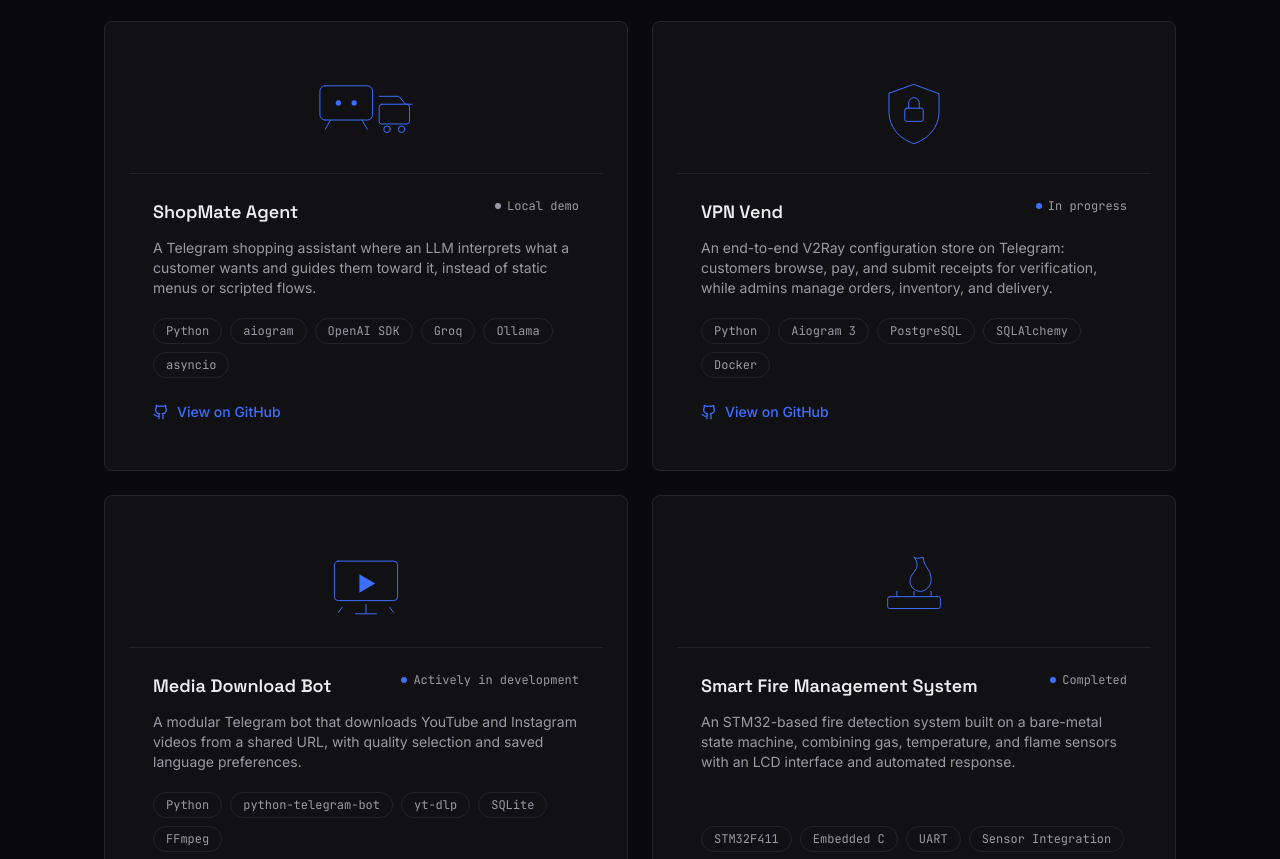
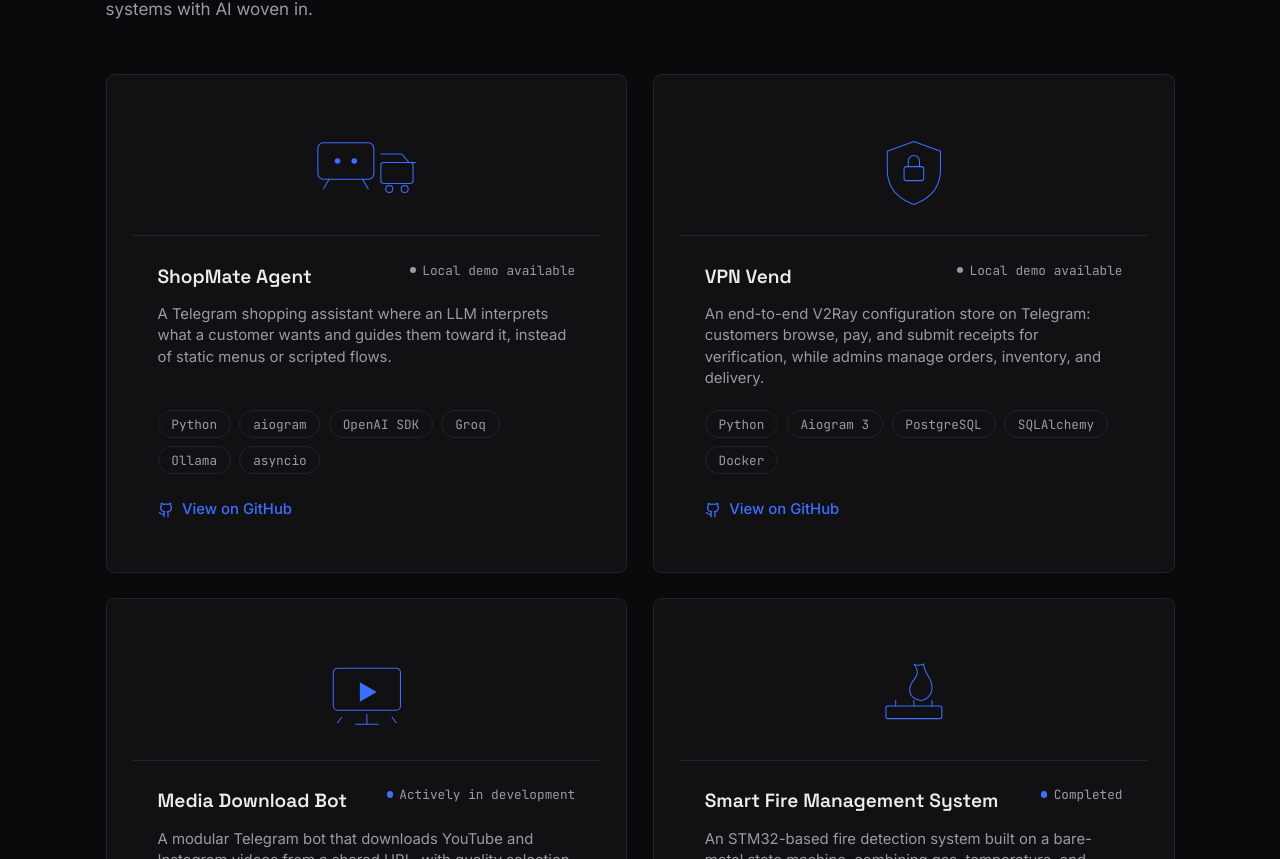
Before and after one commit to TheRealMoeid/portfolio, a Next.js app: page / in a window 1280 px wide. Shown: the part 821-1680 px from the top of the page. Built offline with nearby package versions, Linux system fonts and the light colour scheme.

Commit message:
minor adjustments in the size of the fonts and ect

```diff
--- a/app/globals.css
+++ b/app/globals.css
@@ -17,6 +17,7 @@
 }
 
 html {
+  font-size: 106.25%; /* 17px instead of the default 16px */
   scroll-behavior: smooth;
   scroll-padding-top: 5rem;
 }
@@ -55,11 +56,12 @@
 @media (prefers-reduced-motion: reduce) {
   html {
     scroll-behavior: auto;
-  }
+    }
 
   [data-reveal] {
     opacity: 1;
     transform: none;
     transition: none;
   }
+
 }
--- a/components/ui/StatusBadge.tsx
+++ b/components/ui/StatusBadge.tsx
@@ -5,7 +5,7 @@
   Completed: "bg-accent",
   "In progress": "bg-accent",
   "Actively in development": "bg-accent",
-  "Local demo": "bg-muted",
+  "Local demo available": "bg-muted",
 };
 
 export function StatusBadge({ status }: { status: Project["status"] }) {
--- a/data/projects.ts
+++ b/data/projects.ts
@@ -7,7 +7,7 @@
     description:
       "A Telegram shopping assistant where an LLM interprets what a customer wants and guides them toward it, instead of static menus or scripted flows.",
     tech: ["Python", "aiogram", "OpenAI SDK", "Groq", "Ollama", "asyncio"],
-    status: "Local demo",
+    status: "Local demo available",
     github: "https://github.com/TheRealMoeid/ai-store-assistant",
     illustration: "shopmate",
   },
@@ -17,7 +17,7 @@
     description:
       "An end-to-end V2Ray configuration store on Telegram: customers browse, pay, and submit receipts for verification, while admins manage orders, inventory, and delivery.",
     tech: ["Python", "Aiogram 3", "PostgreSQL", "SQLAlchemy", "Docker"],
-    status: "In progress",
+    status: "Local demo available",
     github: "https://github.com/TheRealMoeid/V2Ray-sales-telegram-bot",
     illustration: "vpnvend",
   },
--- a/types/index.ts
+++ b/types/index.ts
@@ -3,7 +3,7 @@
   title: string;
   description: string;
   tech: string[];
-  status: "In progress" | "Completed" | "Actively in development" | "Local demo";
+  status: "In progress" | "Completed" | "Actively in development" | "Local demo available";
   github: string;
   demo?: string;
   /** Identifier mapped to a line-art illustration component in Projects.tsx */
```
